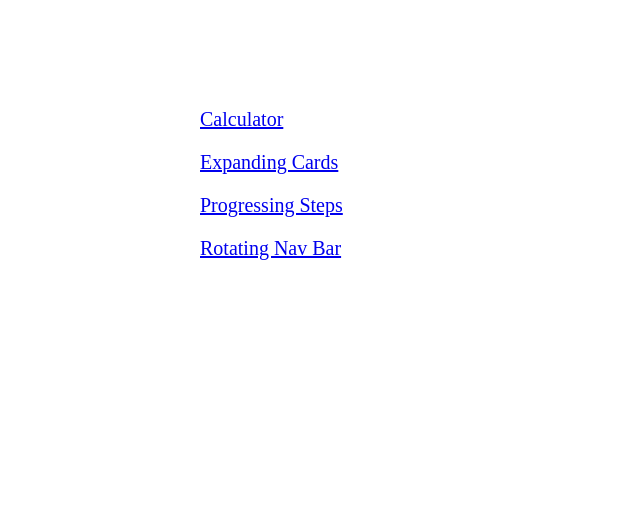
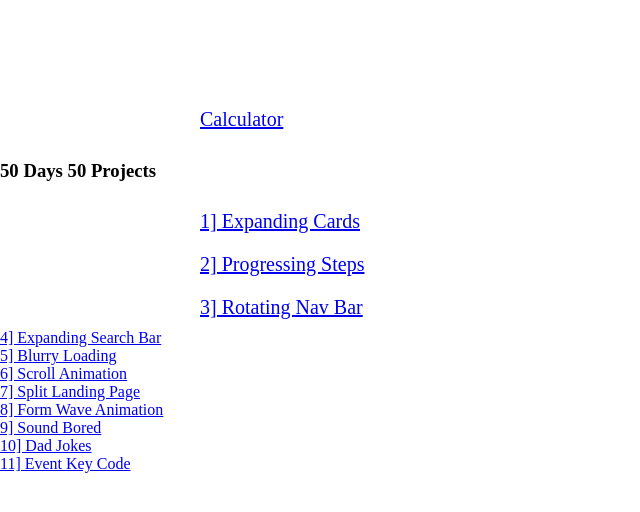
Before and after one commit to akshaysama/freecodercamp, a browser extension: page index.html in a window 1280 px wide. Shown: the whole page, without its empty margins (0-640 px from the left). Drawn offline with Linux system fonts and the light colour scheme.

Commit message:
commit added html

```diff
--- a/faq/style.css
+++ b/faq/style.css
@@ -2,3 +2,13 @@
   *{
     box-sizing:border-box;
   }
+  body{
+    font-family:'Roboto','sans-sherif';
+    display:flex;
+    flex-direction:column;
+    align-items:center;
+    justify-content:center;
+    height:100vh;
+    overflow:hidden;
+    margin:0;
+  }
--- a/index.html
+++ b/index.html
@@ -10,8 +10,17 @@
     <div style="display:flex; flex-direction: column; justify-content:center; align-content:center; width: 100vw; height:100vh padding
     60px;">
     <a href = "calc/index.html" style="font-size: 20px; padding:100px 10px 10px 200px">Calculator</a>
-    <a href = "Expanding Cards/index.html" style="font-size:20px; padding: 10px 10px 10px 200px">Expanding Cards</a>
-    <a href = "Progress steps/index.html" style="font-size:20px; padding:10px 10px 10px 200px">Progressing Steps</a>
-    <a href = "Rotating/index.html"style="font-size:20px; padding:10px 10px 10px 200px;">Rotating Nav Bar</a>
+    <h3>50 Days 50 Projects</h3>
+    <a href = "Expanding Cards/index.html" style="font-size:20px; padding: 10px 10px 10px 200px">1] Expanding Cards</a>
+    <a href = "Progress steps/index.html" style="font-size:20px; padding:10px 10px 10px 200px">2] Progressing Steps</a>
+    <a href = "Rotating/index.html"style="font-size:20px; padding:10px 10px 10px 200px;">3] Rotating Nav Bar</a>
+    <a href ="project 4/index.html">4] Expanding Search Bar</a>
+    <a href ="Blurry Loading/Index.html">5] Blurry Loading</a>
+    <a href ="Scroll Animation/index.html">6] Scroll Animation</a>
+    <a href ="Split Landing Page/index.html">7] Split Landing Page</a>
+    <a href= "Form Wave Anim/index.html">8] Form Wave Animation</a>
+    <a href = "Sound Bored/index.html">9] Sound Bored</a>
+    <a href = "Dad Jokes/index.html">10] Dad Jokes</a>
+    <a href ="Event Key Code/index.html">11] Event Key Code</a>
 </body>
 </html>
```
Also changed, not shown: faq/index.html (line endings or trailing spaces).
